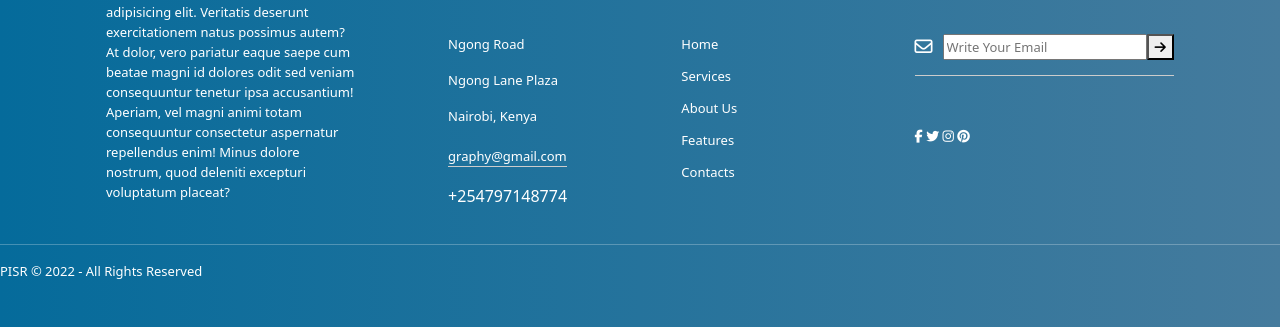
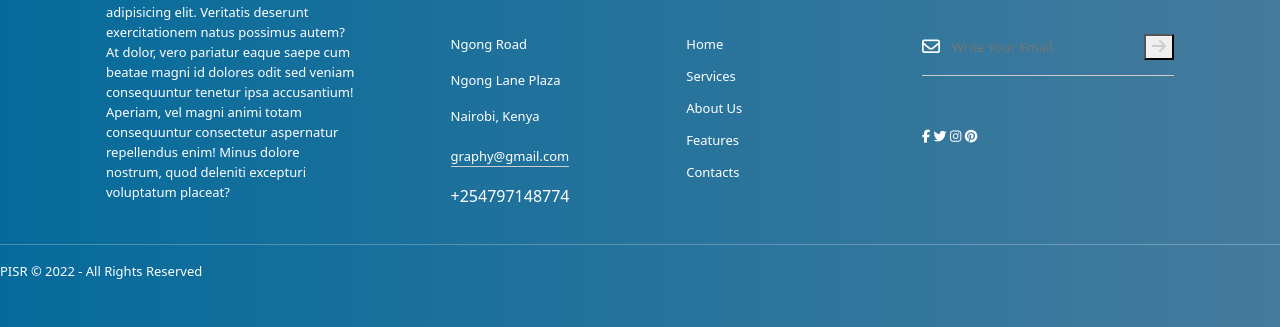
Before and after one commit to sling254/PISR, a Django app: page / in a window 1280 px wide. Shown: the part 896-1223 px from the top of the page. Run offline with Django 3.2, Linux system fonts and the light colour scheme; some libraries are stand-ins or nearby versions.

Commit message:
style the input in the form

```diff
--- a/static/css/index.css
+++ b/static/css/index.css
@@ -245,5 +245,18 @@ footer form .far {
   margin-right: 10px;
 }
 
+footer form input {
+  width: 100%;
+  background: transparent;
+  color: #ccc;
+  border: 0;
+  outline: none;
+}
+
+footer form button .fas {
+  font-size: 16px;
+  color: #ccc;
+}
+
 
 /* End of the Footer Css */
```
